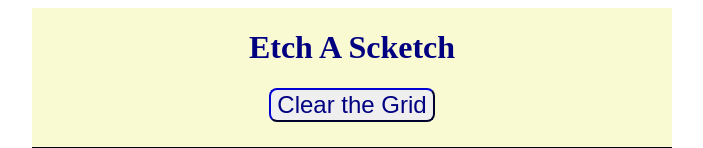
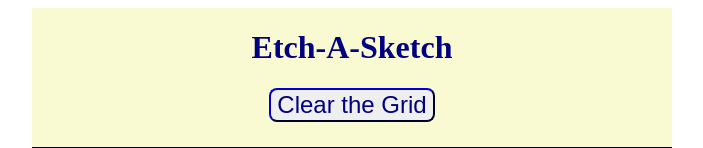
Before and after one commit to jpouti/Etch-A-Sketch, a plain HTML site: page index.html in a window 1280 px wide. Shown: the top 148 px of the page, without its empty margins (288-991 px from the left). Drawn offline with Linux system fonts and the light colour scheme.

Commit message:
fixed typo

```diff
--- a/index.html
+++ b/index.html
@@ -4,13 +4,13 @@
     <meta charset="UTF-8">
     <meta http-equiv="X-UA-Compatible" content="IE=edge">
     <meta name="viewport" content="width=device-width, initial-scale=1.0">
-    <title>Etch A Scetch</title>
+    <title>Etch-A-Sketch</title>
     <link rel="stylesheet" href="./styles/styles.css">
     <script src="./script/script.js" defer></script>
 </head>
 <body>
     <div class="header">
-        <h1>Etch A Scketch</h1>
+        <h1>Etch-A-Sketch</h1>
         <button id="clear">Clear the Grid</button>
     </div>
     <div id="grid_container"></div>
```
